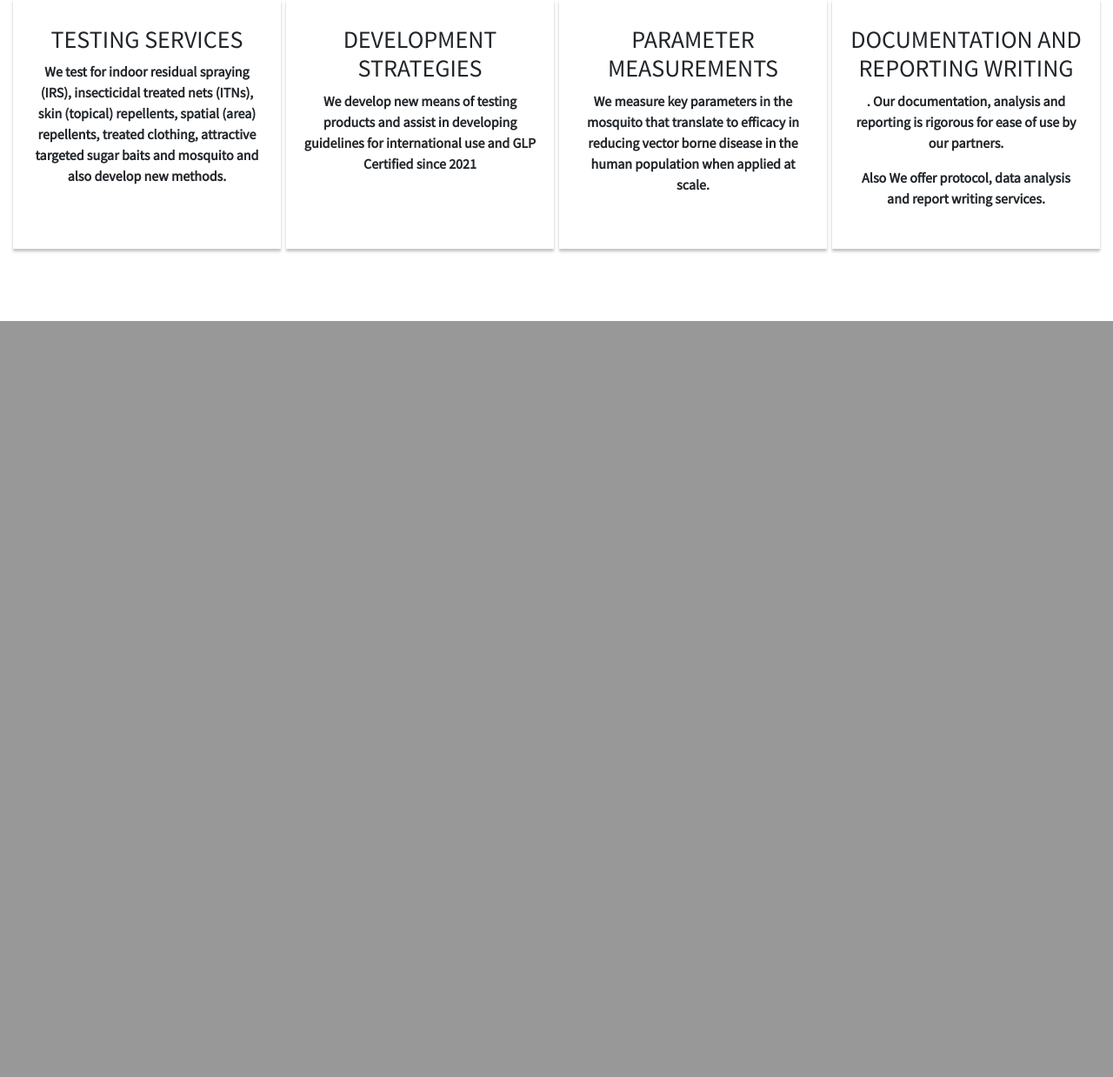
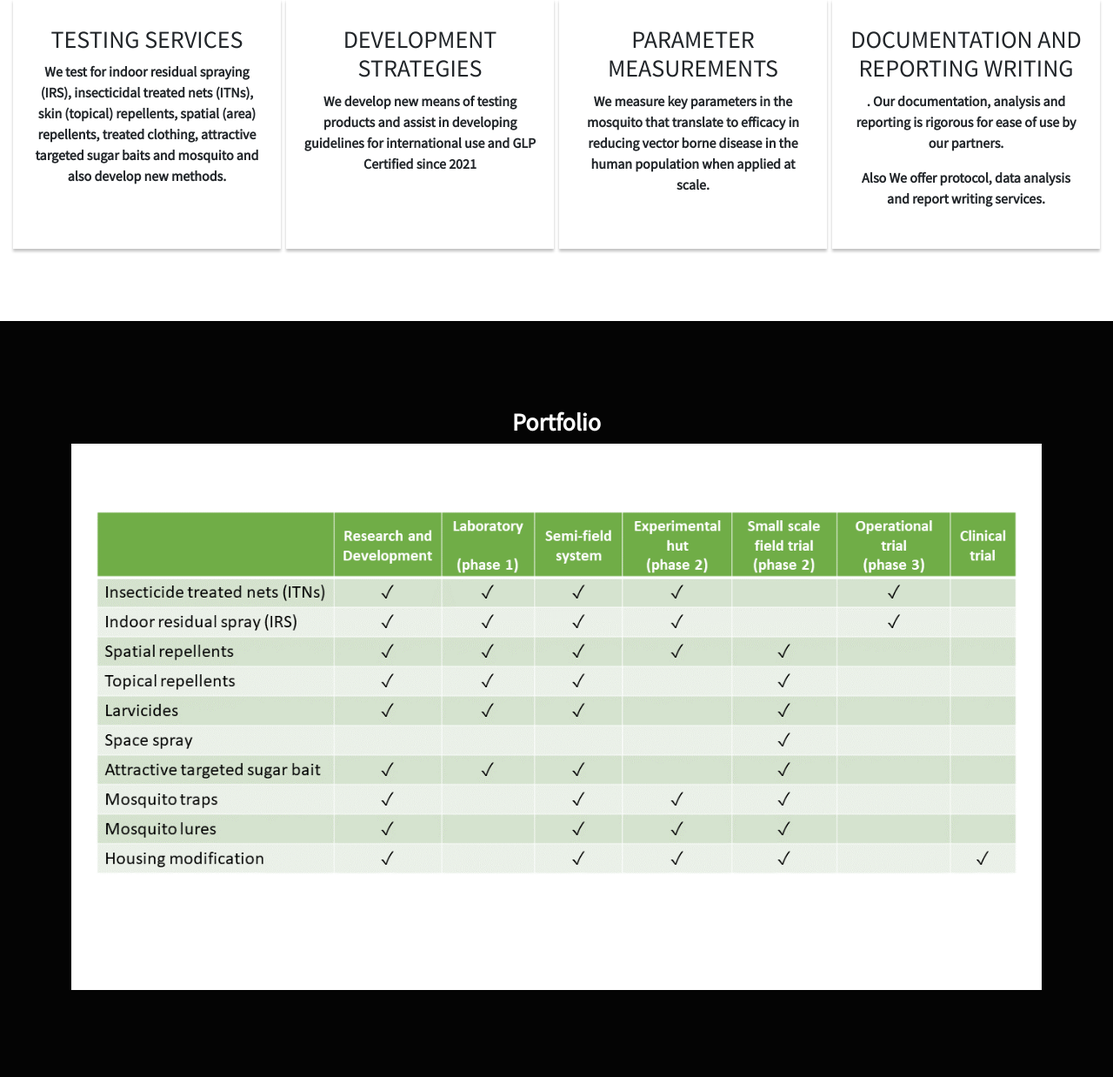
Before and after one commit to halidi-hamidu/vcptu_ihi, a Django app: page / in a window 1280 px wide. Shown: the part 1781-3019 px from the top of the page at 87% size. Before the commit the page ends 2150 px from the top, so only its background shows below. Run offline with Django 4.2, Linux system fonts and the light colour scheme; some libraries are stand-ins or nearby versions.

Commit message:
Portfolio section added

```diff
--- a/templates/homePage/homePage.html
+++ b/templates/homePage/homePage.html
@@ -100,4 +100,19 @@
       </div>
     </div>
   </div>
+
+  <div class="student_counter_section">
+    <div class="container">
+      <div class="row">
+        <div class="col-md-12">
+          <div class="inner_item" data-aos="zoom-in-up">
+            <h3>Portfolio</h3>
+            <div class="portfolio_section">
+              <img src="{% static './images/VCPTU-portfolio.png' %}" alt="" class="img-fluid">
+            </div>
+          </div>
+        </div>
+      </div>
+    </div>
+  </div>
 {% endblock %}
```
Also changed, not shown: static/images/VCPTU-portfolio.png (added).
